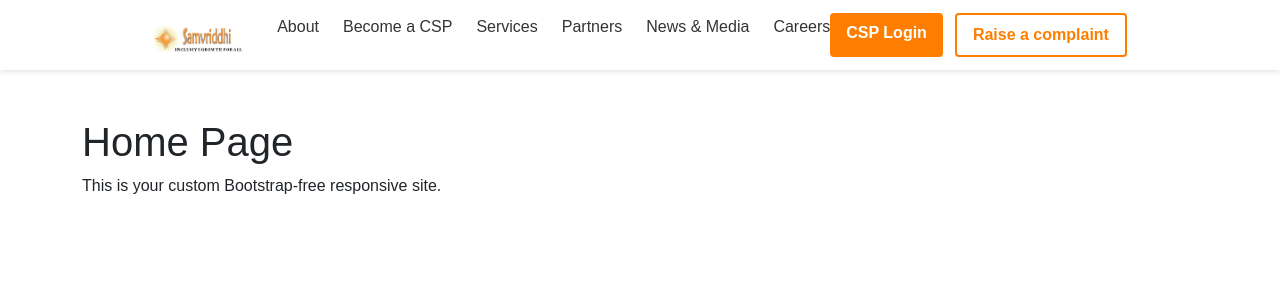
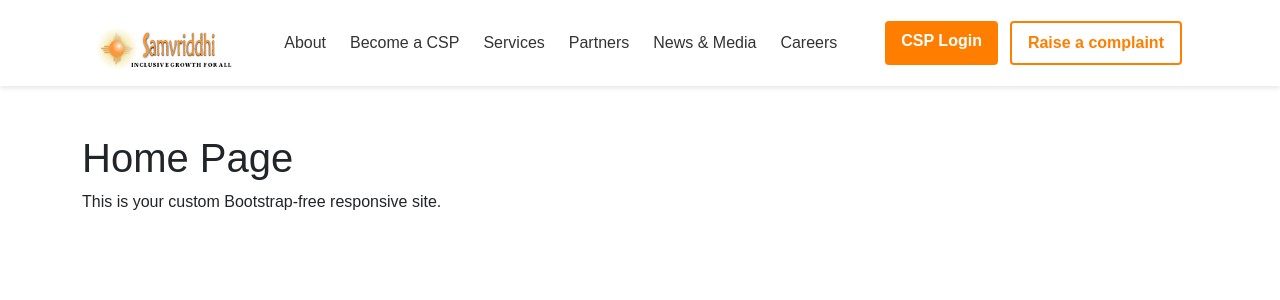
Before and after one commit to Ace360Degree-CC/samvriddhi, a PHP site: page / in a window 1280 px wide. Shown: the top 300 px of the page. Run offline with PHP 8.4, Linux system fonts and the light colour scheme.

Commit message:
created navbar by pranav

```diff
--- a/assets/css/style.css
+++ b/assets/css/style.css
@@ -28,13 +28,18 @@ body {
 }
 
 .navbar-logo img {
-  height: 40px;
+  height: 60px;
+  display: flex;
+  align-items: center;
 }
 
 .navbar-menu {
   display: flex;
   list-style: none;
   gap: 1.5rem;
+  align-items: center;
+  margin: 0;
+  padding: 0;
 }
 
 .navbar-menu li a {
@@ -42,6 +47,9 @@ body {
   color: #333;
   font-weight: 500;
   transition: color 0.3s;
+  display: inline-block; /* prevents baseline alignment issues */
+  padding: 0.5rem 0;
+  line-height: 1;
 }
 
 .navbar-menu li a:hover {
@@ -106,7 +114,7 @@ body {
 
   .navbar-container {
     flex-direction: column;
-    align-items: flex-start;
+    align-items: center;
   }
 
   .navbar-toggle {
--- a/assets/js/script.js
+++ b/assets/js/script.js
@@ -1,6 +1,16 @@
 const mobileMenu = document.getElementById("mobile-menu");
 const navbarMenu = document.getElementById("navbar-menu");
+const menuIcon = mobileMenu.querySelector("i");
 
 mobileMenu.addEventListener("click", () => {
   navbarMenu.classList.toggle("active");
+
+  // Toggle icon
+  if (navbarMenu.classList.contains("active")) {
+    menuIcon.classList.remove("fa-bars");
+    menuIcon.classList.add("fa-times");
+  } else {
+    menuIcon.classList.remove("fa-times");
+    menuIcon.classList.add("fa-bars");
+  }
 });
--- a/commons/navbar.php
+++ b/commons/navbar.php
@@ -1,15 +1,15 @@
 <!-- commons/navbar.php -->
 <nav class="navbar">
-  <div class="navbar-container">
-    <div class="navbar-logo">
-      <img src="assets/images/Navbar/Samvriddhi-logo.png" alt="Samvriddhi Logo">
+  <div class="navbar-container ">
+    <div class="navbar-logo ">
+      <img src="assets/img/Navbar/Samvriddhi-logo.png" alt="Samvriddhi Logo" width="100%">
     </div>
 
     <div class="navbar-toggle" id="mobile-menu">
       <i class="fas fa-bars"></i>
     </div>
 
-    <ul class="navbar-menu" id="navbar-menu">
+    <ul class="navbar-menu ms-5 " id="navbar-menu">
       <li><a href="about.php">About</a></li>
       <li><a href="#">Become a CSP</a></li>
       <li><a href="#">Services</a></li>
@@ -18,7 +18,7 @@
       <li><a href="#">Careers</a></li>
     </ul>
 
-    <div class="navbar-buttons">
+    <div class="navbar-buttons ms-5">
       <a href="#" class="btn solid">CSP Login</a>
       <a href="#" class="btn outline">Raise a complaint</a>
     </div>
--- a/index.php
+++ b/index.php
@@ -2,6 +2,7 @@
 <html lang="en">
 <head>
   <?php include("commons/headerlinks.php"); ?>
+  <link rel="stylesheet" href="assets/css/style.css"/>
 </head>
 <body>
 
@@ -12,6 +13,6 @@
     <p>This is your custom Bootstrap-free responsive site.</p>
   </div>
 
-  <script src="js/script.js"></script>
+  <script src="assets/js/script.js"></script>
 </body>
 </html>
```
